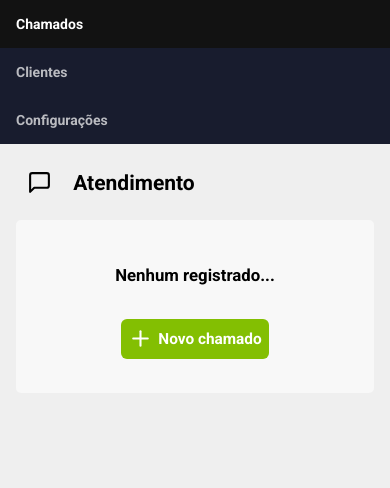
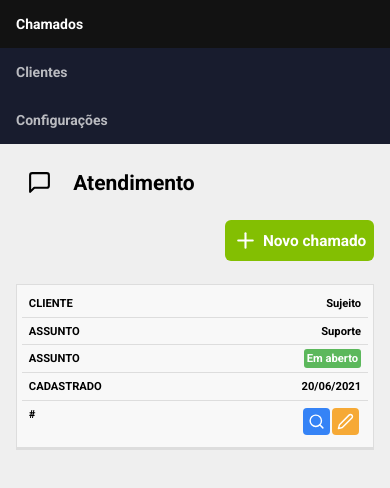
Before and after one commit to oliverictor/sistema-chamado, a React (Create React App) app: page /dashboard in a window 390 px wide. Shown: the top 488 px of the page. Built offline with nearby package versions, Linux system fonts and the light colour scheme; no server answers; sample sign-in values are in the browser's storage.

Commit message:
Cria tabela do dashboard

```diff
--- a/src/pages/Dashboard/index.js
+++ b/src/pages/Dashboard/index.js
@@ -1,5 +1,5 @@
 import { useState } from "react"
-import { FiMessageSquare, FiPlus } from "react-icons/fi";
+import { FiEdit2, FiMessageSquare, FiPlus, FiSearch } from "react-icons/fi";
 import { Link } from "react-router-dom";
 
 import Header from "../../component/Header";
@@ -8,7 +8,7 @@
 import './styles.css';
 
 export default function Dashboard() {
-    const [chamados, setChamados] = useState([]);
+    const [chamados, setChamados] = useState([1]);
 
     return (
         <div>
@@ -34,6 +34,37 @@
                             <FiPlus size={25} color="#FFF" />
                             Novo chamado
                         </Link>
+
+                        <table>
+                            <thead>
+                                <tr>
+                                    <th scope="col">Cliente</th>
+                                    <th scope="col">Assunto</th>
+                                    <th scope="col">Status</th>
+                                    <th scope="col">Scadastrado em</th>
+                                    <th scope="col">#</th>
+                                </tr>
+                            </thead>
+                            <tbody>
+                                <tr>
+                                    <td data-label="Cliente">Sujeito</td>
+                                    <td data-label="Assunto">Suporte</td>
+                                    <td data-label="Assunto">
+                                        <span className="badge" style={{ backgroundColor: '#5cb85c' }}>Em aberto</span>
+                                    </td>
+                                    <td data-label="Cadastrado">20/06/2021</td>
+                                    <td data-label="#">
+                                        <button className="action" style={{backgroundColor: '#3583f6'}}>
+                                            <FiSearch color="#FFF" size={17}/>
+                                        </button>
+
+                                        <button className="action" style={{backgroundColor: '#F6a935'}}>
+                                            <FiEdit2 color="#FFF" size={17}/>
+                                        </button>
+                                    </td>
+                                </tr>
+                            </tbody>
+                        </table>
                     </>
                 )}
             </div>
--- a/src/pages/Dashboard/styles.css
+++ b/src/pages/Dashboard/styles.css
@@ -35,3 +35,99 @@
     background-color: #5fd204;
     transform: scale(1.1);
 }
+
+table{
+    border: 1px solid #CCC;
+    border-collapse: collapse;
+    margin: 0;
+    padding: 0;
+    width: 100%;
+    table-layout: fixed;
+}
+
+table caption{
+    font-size: 1.5em;
+    margin: .5em 0 .75em;
+}
+
+table tr{
+    background-color: #F8F8F8;
+    border: 1px solid #ddd;
+    padding: .35em;
+}
+
+table th,
+table td{
+    padding: .62em;
+    text-align: center;
+}
+
+table th{
+    font-size: .85em;
+    letter-spacing: .1em;
+    text-transform: uppercase;
+}
+
+table td .action{
+    border: 0;
+    padding: 5px;
+    margin-right: 2px;
+    align-items: center;
+    display: inline-block;
+    border-radius: 4px;
+}
+
+table td .action svg{
+    vertical-align: middle;
+}
+
+table td .badge{
+    padding: 3px;
+    border-radius: 3px;
+    color: #FFF
+}
+
+@media screen and (max-width: 600px) {
+    table{
+        border: 0;
+    }
+
+    table caption{
+        font-size: 1.3em;
+    }
+
+    table thead{
+        border: none;
+        clip: rect(0 0 0 0);
+        height: 1px;
+        margin: -1px;
+        overflow: hidden;
+        padding: 0;
+        position: absolute;
+        width: 1px;
+    }
+
+    table tr{
+        border-bottom: 3px solid #ddd;
+        display: block;
+        margin-bottom: .65em;
+    }
+
+    table td{
+        border-bottom: 1px solid #DDD;
+        display: block;
+        font-size: .8em;
+        text-align: right;
+    }
+
+    table td::before{
+        content: attr(data-label);
+        float: left;
+        font-weight: bold;
+        text-transform: uppercase;
+    }
+
+    table td:last-child{
+        border-bottom: 0;
+    }
+}
```
